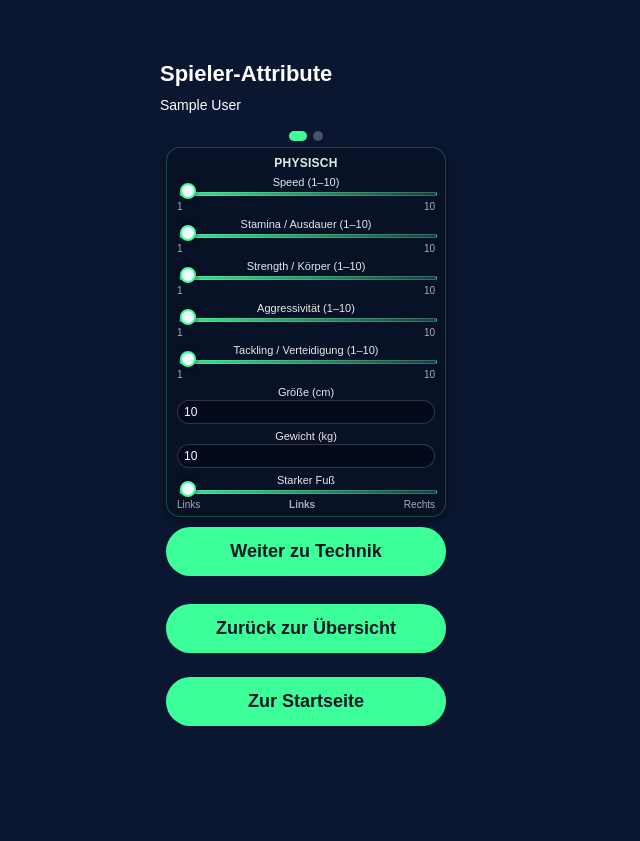
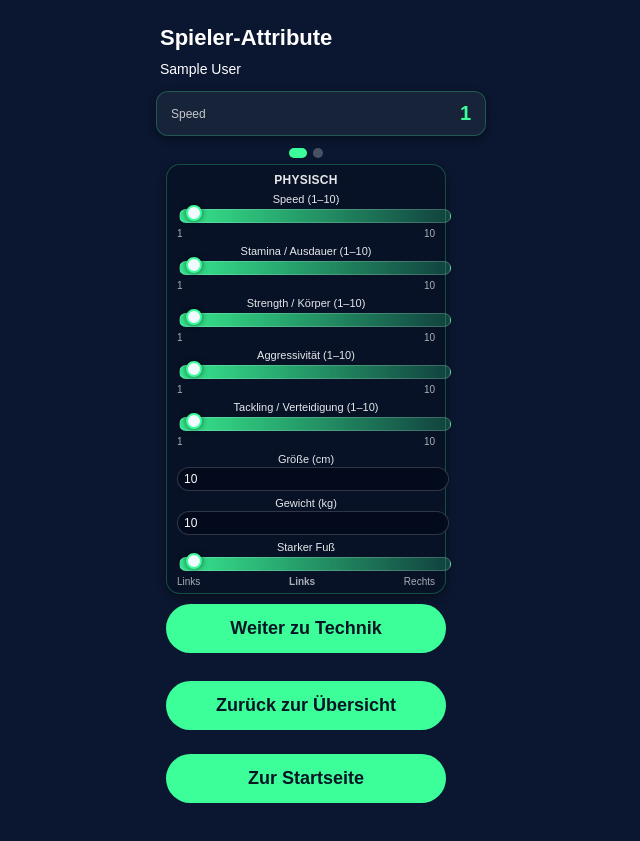
Before and after one commit to mirbaema77/trainer-app, a Flask app: page /players/1/attributes in a window 1280 px wide. Shown: the whole page, without its empty margins (334-974 px from the left). Before the commit the page ends 726 px from the top, so only its background shows below. Run offline with Flask 3, Linux system fonts and the light colour scheme; tables that the repository leaves empty hold one stand-in row (values such as "Sample post").

Commit message:
spielerattributte change 1

```diff
--- a/templates/player_attributes.html
+++ b/templates/player_attributes.html
@@ -9,7 +9,46 @@
         </h1>
     </div>
 
+    <!-- GLOBAL VALUE DISPLAY -->
+    <div class="current-attr-box">
+        <div class="current-attr-label" id="current-attr-label">Attribut</div>
+        <div class="current-attr-value" id="current-attr-value">–</div>
+    </div>
+
     <style>
+
+        /* =============== GLOBAL VALUE BOX STYLE =============== */
+
+        .current-attr-box {
+            width: 100%;
+            max-width: 360px;
+            margin: 10px auto 0 auto;
+            padding: 10px 14px;
+            border-radius: 12px;
+            background-color: #172338;
+            color: #ffffff;
+            display: flex;
+            justify-content: space-between;
+            align-items: center;
+            font-size: 13px;
+            box-shadow: 0 3px 8px rgba(0,0,0,0.4);
+            border: 1px solid rgba(60,255,154,0.25);
+        }
+
+        .current-attr-label {
+            opacity: 0.75;
+            font-size: 12px;
+        }
+
+        .current-attr-value {
+            font-size: 20px;
+            font-weight: 700;
+            color: #3cff9a;
+        }
+
+
+        /* ================= YOUR ORIGINAL STYLES ================= */
+
         .attr-page {
             flex: 1;
             display: flex;
@@ -36,10 +75,8 @@
             flex: 1;
             overflow-y: auto;
             padding: 6px 10px 4px 10px;
-            margin-top: 8px;   /* Abstand direkt unter dem Titel */
+            margin-top: 6px;
         }
-
-
 
         .attr-section {
             background: rgba(8, 18, 40, 0.95);
@@ -78,7 +115,6 @@
 
         .attr-input {
             width: 100%;
-            box-sizing: border-box;
             border-radius: 999px;
             border: 1px solid rgba(255,255,255,0.18);
             background: rgba(3, 10, 28, 0.9);
@@ -103,31 +139,17 @@
                 rgba(60,255,154,0.2)
             );
             border-radius: 999px;
-            outline: none;
-            padding: 0;
         }
 
         .attr-range::-webkit-slider-thumb {
             -webkit-appearance: none;
-            appearance: none;
             width: 16px;
             height: 16px;
             border-radius: 50%;
             background: #f0faff;
             border: 2px solid #3cff9a;
             box-shadow: 0 0 6px rgba(0,0,0,0.6);
-            cursor: pointer;
             margin-top: -6px;
-        }
-
-        .attr-range::-moz-range-thumb {
-            width: 16px;
-            height: 16px;
-            border-radius: 50%;
-            background: #f0faff;
-            border: 2px solid #3cff9a;
-            box-shadow: 0 0 6px rgba(0,0,0,0.6);
-            cursor: pointer;
         }
 
         .attr-scale {
@@ -143,9 +165,9 @@
             background: rgba(8, 18, 40, 0.95);
             border-radius: 14px;
             padding: 8px 10px;
-            box-shadow: 0 4px 10px rgba(0,0,0,0.4);
             border: 1px solid rgba(60, 255, 154, 0.25);
             font-size: 12px;
+            box-shadow: 0 4px 10px rgba(0,0,0,0.4);
         }
 
         .formation-select {
@@ -185,6 +207,7 @@
         .attr-step-active {
             display: block;
         }
+
     </style>
 
     <div class="attr-wrapper">
@@ -196,60 +219,68 @@
                 <div id="step-dot-2" class="step-dot"></div>
             </div>
 
-            <!-- STEP 1: PHYSISCH -->
+            <!-- =============== STEP 1 =============== -->
             <div id="attr-step-1" class="attr-step attr-step-active">
 
                 <div class="attr-section">
                     <div class="attr-section-title">Physisch</div>
                     <div class="attr-grid">
 
+                        <!-- SPEED -->
                         <div class="attr-row">
                             <span class="attr-label">Speed (1–10)</span>
                             <input class="attr-input attr-range" type="range" name="speed" min="1" max="10"
-                                   value="{{ player.speed }}">
+                                   value="{{ player.speed }}" data-label="Speed">
                             <div class="attr-scale"><span>1</span><span>10</span></div>
                         </div>
 
+                        <!-- STAMINA -->
                         <div class="attr-row">
                             <span class="attr-label">Stamina / Ausdauer (1–10)</span>
                             <input class="attr-input attr-range" type="range" name="stamina" min="1" max="10"
-                                   value="{{ player.stamina }}">
+                                   value="{{ player.stamina }}" data-label="Ausdauer">
                             <div class="attr-scale"><span>1</span><span>10</span></div>
                         </div>
 
+                        <!-- STRENGTH -->
                         <div class="attr-row">
                             <span class="attr-label">Strength / Körper (1–10)</span>
                             <input class="attr-input attr-range" type="range" name="strength" min="1" max="10"
-                                   value="{{ player.strength }}">
+                                   value="{{ player.strength }}" data-label="Körperstärke">
                             <div class="attr-scale"><span>1</span><span>10</span></div>
                         </div>
 
+                        <!-- AGGRESSION -->
                         <div class="attr-row">
                             <span class="attr-label">Aggressivität (1–10)</span>
                             <input class="attr-input attr-range" type="range" name="aggression" min="1" max="10"
-                                   value="{{ player.aggression }}">
+                                   value="{{ player.aggression }}" data-label="Aggressivität">
                             <div class="attr-scale"><span>1</span><span>10</span></div>
                         </div>
 
+                        <!-- TACKLING -->
                         <div class="attr-row">
                             <span class="attr-label">Tackling / Verteidigung (1–10)</span>
                             <input class="attr-input attr-range" type="range" name="tackling" min="1" max="10"
-                                   value="{{ player.tackling }}">
+                                   value="{{ player.tackling }}" data-label="Tackling">
                             <div class="attr-scale"><span>1</span><span>10</span></div>
                         </div>
 
+                        <!-- HEIGHT -->
                         <div class="attr-row">
                             <span class="attr-label">Größe (cm)</span>
                             <input class="attr-input" type="number" name="height_cm" min="120" max="220"
                                    value="{{ player.height_cm or '' }}">
                         </div>
 
+                        <!-- WEIGHT -->
                         <div class="attr-row">
                             <span class="attr-label">Gewicht (kg)</span>
                             <input class="attr-input" type="number" name="weight_kg" min="30" max="120"
                                    value="{{ player.weight_kg or '' }}">
                         </div>
 
+                        <!-- FOOT -->
                         <div class="attr-row">
                             <span class="attr-label">Starker Fuß</span>
                             <input class="attr-input attr-range" type="range"
@@ -276,59 +307,66 @@
                 </div>
             </div>
 
-            <!-- STEP 2: TECHNIK & SPIELVERSTÄNDNIS + FORMATION -->
+            <!-- =============== STEP 2 =============== -->
             <div id="attr-step-2" class="attr-step">
 
                 <div class="attr-section">
                     <div class="attr-section-title">Technik &amp; Spielverständnis</div>
                     <div class="attr-grid">
 
+                        <!-- FIRST TOUCH -->
                         <div class="attr-row">
                             <span class="attr-label">Ballkontrolle / First Touch (1–10)</span>
                             <input class="attr-input attr-range" type="range" name="first_touch" min="1" max="10"
-                                   value="{{ player.first_touch }}">
+                                   value="{{ player.first_touch }}" data-label="Ballkontrolle">
                             <div class="attr-scale"><span>1</span><span>10</span></div>
                         </div>
 
+                        <!-- DRIBBLING -->
                         <div class="attr-row">
                             <span class="attr-label">Dribbling (1–10)</span>
                             <input class="attr-input attr-range" type="range" name="dribbling" min="1" max="10"
-                                   value="{{ player.dribbling }}">
+                                   value="{{ player.dribbling }}" data-label="Dribbling">
                             <div class="attr-scale"><span>1</span><span>10</span></div>
                         </div>
 
+                        <!-- SHORT PASSING -->
                         <div class="attr-row">
                             <span class="attr-label">Short Passing (1–10)</span>
                             <input class="attr-input attr-range" type="range" name="short_passing" min="1" max="10"
-                                   value="{{ player.short_passing }}">
+                                   value="{{ player.short_passing }}" data-label="Kurzpassspiel">
                             <div class="attr-scale"><span>1</span><span>10</span></div>
                         </div>
 
+                        <!-- LONG PASSING -->
                         <div class="attr-row">
                             <span class="attr-label">Long Passing (1–10)</span>
                             <input class="attr-input attr-range" type="range" name="long_passing" min="1" max="10"
-                                   value="{{ player.long_passing }}">
+                                   value="{{ player.long_passing }}" data-label="Langpassspiel">
                             <div class="attr-scale"><span>1</span><span>10</span></div>
                         </div>
 
+                        <!-- FINISHING -->
                         <div class="attr-row">
                             <span class="attr-label">Finishing / Abschluss (1–10)</span>
                             <input class="attr-input attr-range" type="range" name="finishing" min="1" max="10"
-                                   value="{{ player.finishing }}">
+                                   value="{{ player.finishing }}" data-label="Abschluss">
                             <div class="attr-scale"><span>1</span><span>10</span></div>
                         </div>
 
+                        <!-- SHOT POWER -->
                         <div class="attr-row">
                             <span class="attr-label">Shot Power / Schusskraft (1–10)</span>
                             <input class="attr-input attr-range" type="range" name="shooting_power" min="1" max="10"
-                                   value="{{ player.shooting_power }}">
+                                   value="{{ player.shooting_power }}" data-label="Schusskraft">
                             <div class="attr-scale"><span>1</span><span>10</span></div>
                         </div>
 
+                        <!-- DECISION MAKING -->
                         <div class="attr-row">
                             <span class="attr-label">Decision Making / Spielintelligenz (1–10)</span>
                             <input class="attr-input attr-range" type="range" name="decision_making" min="1" max="10"
-                                   value="{{ player.decision_making }}">
+                                   value="{{ player.decision_making }}" data-label="Spielintelligenz">
                             <div class="attr-scale"><span>1</span><span>10</span></div>
                         </div>
 
@@ -336,7 +374,7 @@
                 </div>
 
                 <div class="formation-box">
-                    <div style="font-weight: 600; font-size: 11px; text-transform: uppercase; letter-spacing: 0.03em;">
+                    <div style="font-weight: 600; font-size: 11px; text-transform: uppercase;">
                         Formation
                     </div>
                     <div style="margin-top: 4px; font-size: 11px; opacity: 0.85;">
@@ -379,14 +417,17 @@
 
 </div>
 
+<!-- ================= LIVE SLIDER DISPLAY SCRIPT ================= -->
 <script>
 document.addEventListener('DOMContentLoaded', function () {
+
+    /* ---------- STEP SWITCHING ----------- */
+
     const step1 = document.getElementById('attr-step-1');
     const step2 = document.getElementById('attr-step-2');
     const dot1 = document.getElementById('step-dot-1');
     const dot2 = document.getElementById('step-dot-2');
     const btnNext = document.getElementById('btn-next-step');
-    const btnPrev = document.getElementById('btn-prev-step');
 
     function showStep(step) {
         if (step === 1) {
@@ -402,30 +443,41 @@ document.addEventListener('DOMContentLoaded', function () {
         }
     }
 
-    if (btnNext) {
-        btnNext.addEventListener('click', function () {
-            showStep(2);
-        });
-    }
-    if (btnPrev) {
-        btnPrev.addEventListener('click', function () {
-            showStep(1);
+    if (btnNext) btnNext.addEventListener('click', () => showStep(2));
+
+    /* ---------- PREFERRED FOOT LIVE UPDATE ----------- */
+
+    const footSlider = document.getElementById('preferred_foot_slider');
+    const footLabel = document.getElementById('foot_label');
+
+    if (footSlider && footLabel) {
+        footSlider.addEventListener('input', () => {
+            footLabel.textContent = (footSlider.value === '0') ? 'Links' : 'Rechts';
         });
     }
 
-    const footSlider = document.getElementById('preferred_foot_slider');
-    const footLabel = document.getElementById('foot_label');
-    if (footSlider && footLabel) {
-        const updateFoot = () => {
-            if (footSlider.value === '0') {
-                footLabel.textContent = 'Links';
-            } else {
-                footLabel.textContent = 'Rechts';
-            }
-        };
-        footSlider.addEventListener('input', updateFoot);
-        updateFoot();
+    /* ---------- GLOBAL LIVE VALUE DISPLAY ----------- */
+
+    const displayLabel = document.getElementById('current-attr-label');
+    const displayValue = document.getElementById('current-attr-value');
+    const sliders = document.querySelectorAll('.attr-range');
+
+    function updateDisplay(slider) {
+        const label = slider.dataset.label || slider.name || "Attribut";
+        displayLabel.textContent = label;
+        displayValue.textContent = slider.value;
     }
+
+    sliders.forEach(slider => {
+        slider.addEventListener('input', () => updateDisplay(slider));
+        slider.addEventListener('focus', () => updateDisplay(slider));
+    });
+
+    // Initialize with the first slider
+    if (sliders.length > 0) {
+        updateDisplay(sliders[0]);
+    }
+
 });
 </script>
 
```
